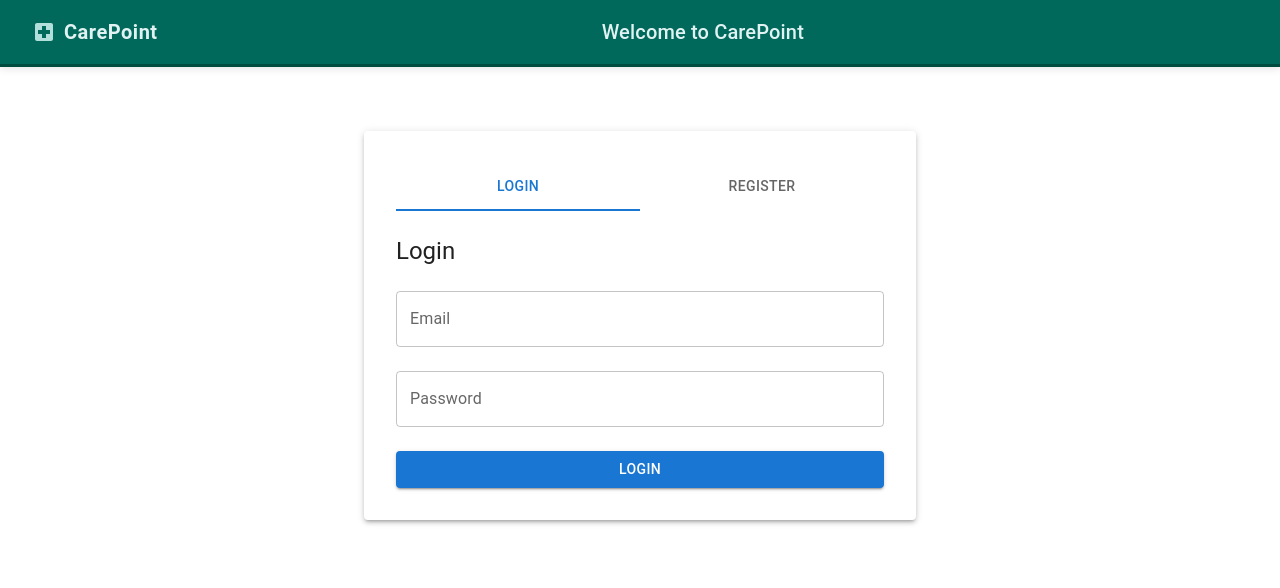
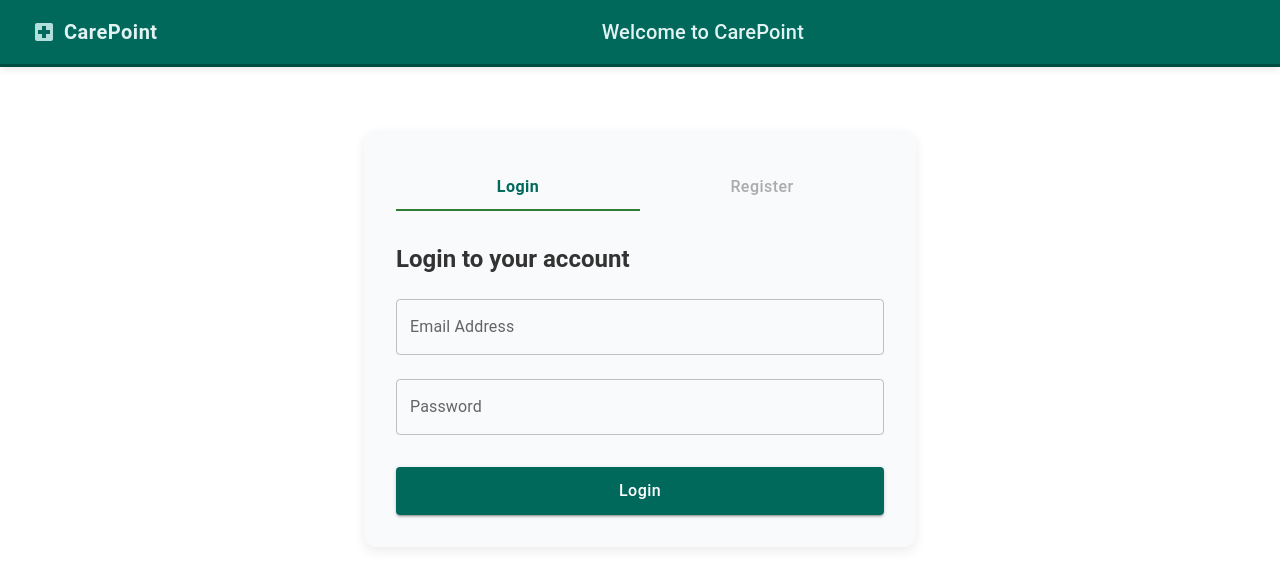
Before and after one commit to internap627/carepoint-patient-app, a React (Create React App) app: page /auth in a window 1280 px wide. Shown: the top 588 px of the page. Built offline with nearby package versions, Linux system fonts and the light colour scheme; no server answers.

Commit message:
fixed authform colors

```diff
--- a/src/pages/AuthPage.js
+++ b/src/pages/AuthPage.js
@@ -2,7 +2,7 @@ import React, { useState } from "react";
 import {
   getAuth,
   signInWithEmailAndPassword,
-  createUserWithEmailAndPassword
+  createUserWithEmailAndPassword,
 } from "firebase/auth";
 import { app } from "../firebase";
 import {
@@ -17,14 +17,14 @@ import {
   Dialog,
   DialogTitle,
   DialogContent,
-  DialogActions
+  DialogActions,
 } from "@mui/material";
 import { useNavigate } from "react-router-dom";
 
 export default function AuthPage() {
   const auth = getAuth(app);
   const navigate = useNavigate();
-  const [tab, setTab] = useState(0); // 0 = Login, 1 = Register
+  const [tab, setTab] = useState(0);
   const [email, setEmail] = useState("");
   const [password, setPassword] = useState("");
   const [error, setError] = useState("");
@@ -41,7 +41,6 @@ export default function AuthPage() {
           success: true,
         });
         setModalOpen(true);
-        // Redirect to categories instead of home
         setTimeout(() => navigate("/categories"), 2000);
       } else {
         await createUserWithEmailAndPassword(auth, email, password);
@@ -65,7 +64,17 @@ export default function AuthPage() {
 
   return (
     <Container maxWidth="sm">
-      <Paper elevation={3} sx={{ mt: 8, p: 4 }}>
+      <Paper
+        elevation={3}
+        sx={{
+          mt: 8,
+          p: 4,
+          borderRadius: 3,
+          backgroundColor: "#f9fafb",
+          boxShadow: "0px 4px 12px rgba(0,0,0,0.08)",
+        }}
+      >
+        {/* Tabs */}
         <Tabs
           value={tab}
           onChange={(e, newValue) => {
@@ -73,21 +82,39 @@ export default function AuthPage() {
             setError("");
           }}
           variant="fullWidth"
+          textColor="inherit"
+          TabIndicatorProps={{
+            style: { backgroundColor: "#2e7d32" }, // Green indicator
+          }}
+          sx={{
+            "& .MuiTab-root": {
+              color: "#777",
+              fontWeight: 500,
+              textTransform: "none",
+              fontSize: "1rem",
+            },
+            "& .Mui-selected": {
+              color: "#00695c", // Green text for selected tab
+              fontWeight: "bold",
+            },
+          }}
         >
           <Tab label="Login" />
           <Tab label="Register" />
         </Tabs>
 
-        <Box sx={{ mt: 3 }}>
-          <Typography variant="h5" gutterBottom>
-            {tab === 0 ? "Login" : "Register"}
+        {/* Form */}
+        <Box sx={{ mt: 4 }}>
+          <Typography variant="h5" fontWeight="600" gutterBottom color="#333">
+            {tab === 0 ? "Login to your account" : "Create a new account"}
           </Typography>
           {error && <Typography color="error">{error}</Typography>}
 
           <TextField
             fullWidth
-            label="Email"
+            label="Email Address"
             margin="normal"
+            variant="outlined"
             value={email}
             onChange={(e) => setEmail(e.target.value)}
           />
@@ -96,6 +123,7 @@ export default function AuthPage() {
             label="Password"
             type="password"
             margin="normal"
+            variant="outlined"
             value={password}
             onChange={(e) => setPassword(e.target.value)}
           />
@@ -103,7 +131,16 @@ export default function AuthPage() {
           <Button
             fullWidth
             variant="contained"
-            sx={{ mt: 2 }}
+            sx={{
+              mt: 3,
+              py: 1.2,
+              fontSize: "1rem",
+              textTransform: "none",
+              backgroundColor: "#00695c",
+              "&:hover": {
+                backgroundColor: "#00332e",
+              },
+            }}
             onClick={handleAuth}
           >
             {tab === 0 ? "Login" : "Register"}
```
